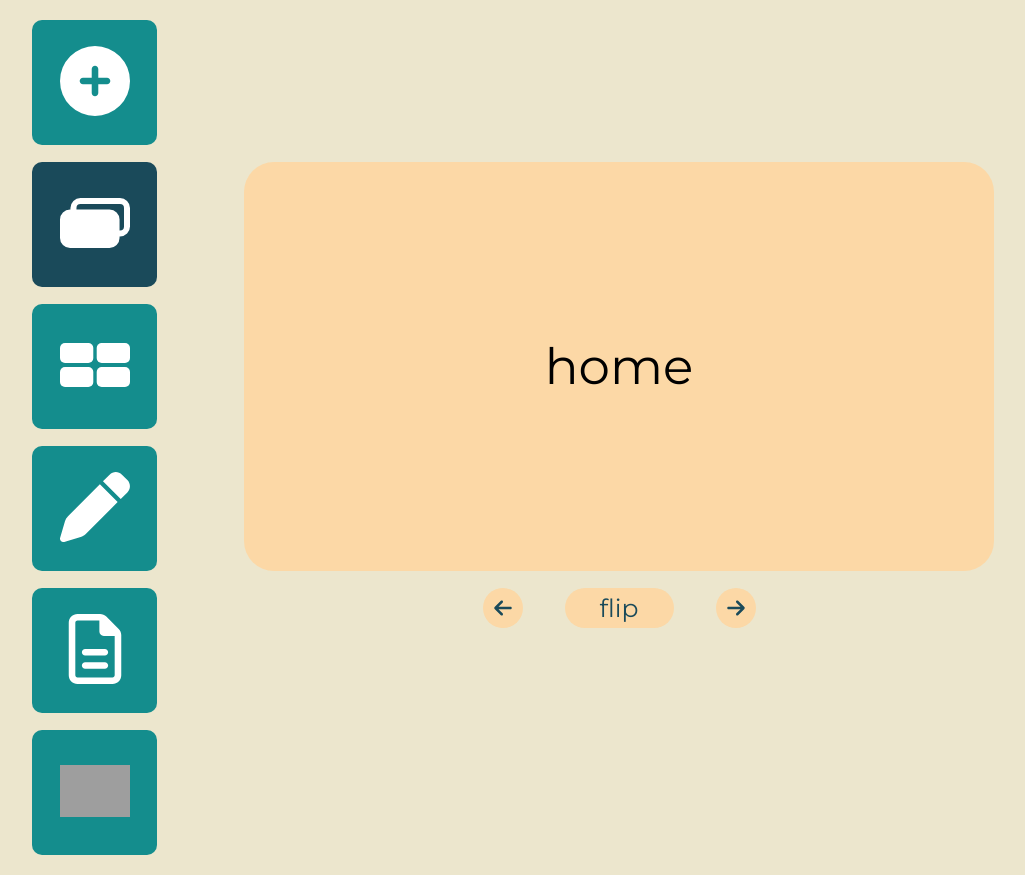
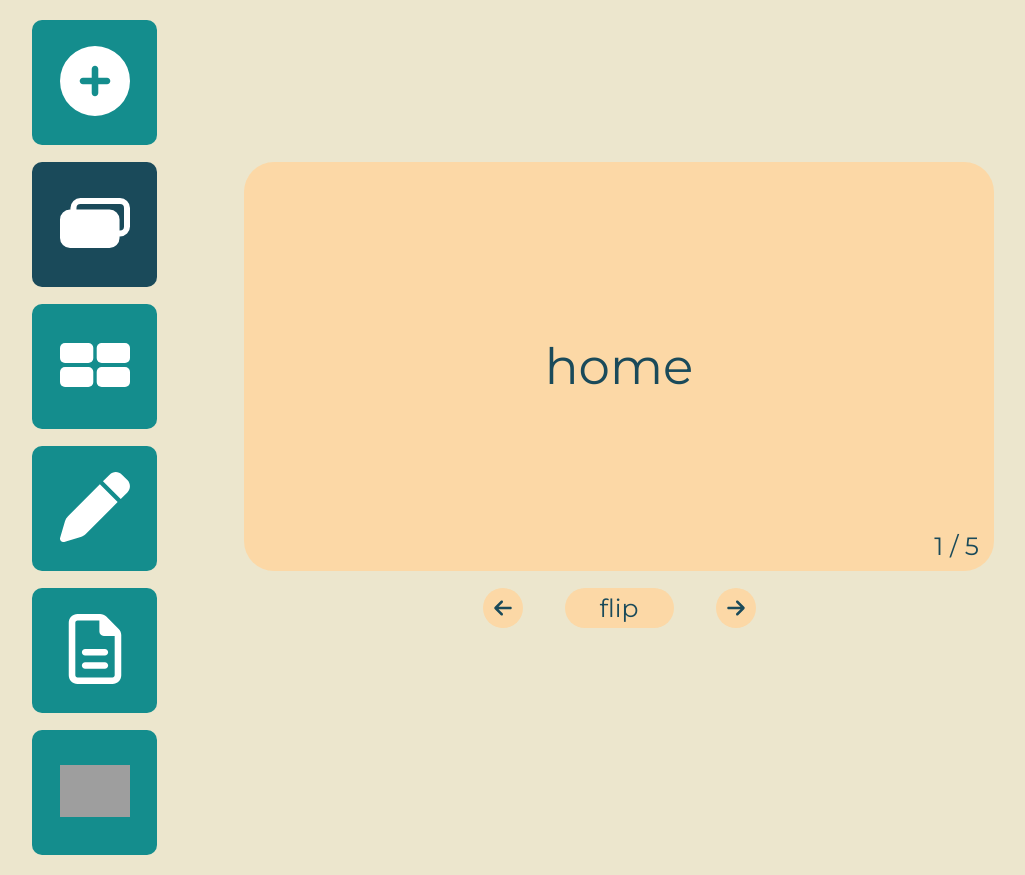
Before and after one commit to veselovae/word-app, a Vue app: page / in a window 1280 px wide. Both pictures are taken after a click on the button 102 px from the left and 224 px from the top of the page. Shown: the whole page, without its empty margins (8-1033 px from the left). Built offline with nearby package versions, Linux system fonts and the light colour scheme; grey boxes are pictures that could not be loaded.

Commit message:
add cards count in StudyingByCards.vue

```diff
--- a/src/components/StudyingByCards.vue
+++ b/src/components/StudyingByCards.vue
@@ -3,9 +3,15 @@
         <div class="card" @click="rotateCard">
             <div class="front-side-card" ref="front">
                 <p>{{ this.getPairOfWords[0] }}</p>
+                <div class="count">
+                    <p>{{ getCount }}</p>
+                </div>
             </div>
             <div class="back-side-card" ref="back">
                 <p>{{ this.getPairOfWords[1] }}</p>
+                <div class="count">
+                    <p>{{ getCount }}</p>
+                </div>
             </div>
         </div>
         <div class="buttons-container">
@@ -58,7 +64,7 @@
                 }
             },
         },
-        computed: mapGetters(["getPairOfWords"]),
+        computed: mapGetters(["getPairOfWords", "getCount"]),
         mounted() {
             this.$nextTick(() => {
                 this.resetIndex();
@@ -100,6 +106,17 @@
 
                 p {
                     font-size: 50px;
+                    color: var(--dark-blue);
+                }
+
+                .count {
+                    position: absolute;
+                    right: 15px;
+                    bottom: 10px;
+
+                    p {
+                        font-size: 25px;
+                    }
                 }
             }
             .front-side-card {
--- a/src/store/modules/words.js
+++ b/src/store/modules/words.js
@@ -38,8 +38,8 @@ export default {
         getPairOfWords(state) {
             return state.words[state.index];
         },
-        // getCount(state) {
-        //     return `${state.index + 1} / ${state.words.length}`;
-        // },
+        getCount(state) {
+            return `${state.index + 1} / ${state.words.length}`;
+        },
     },
 };
```
